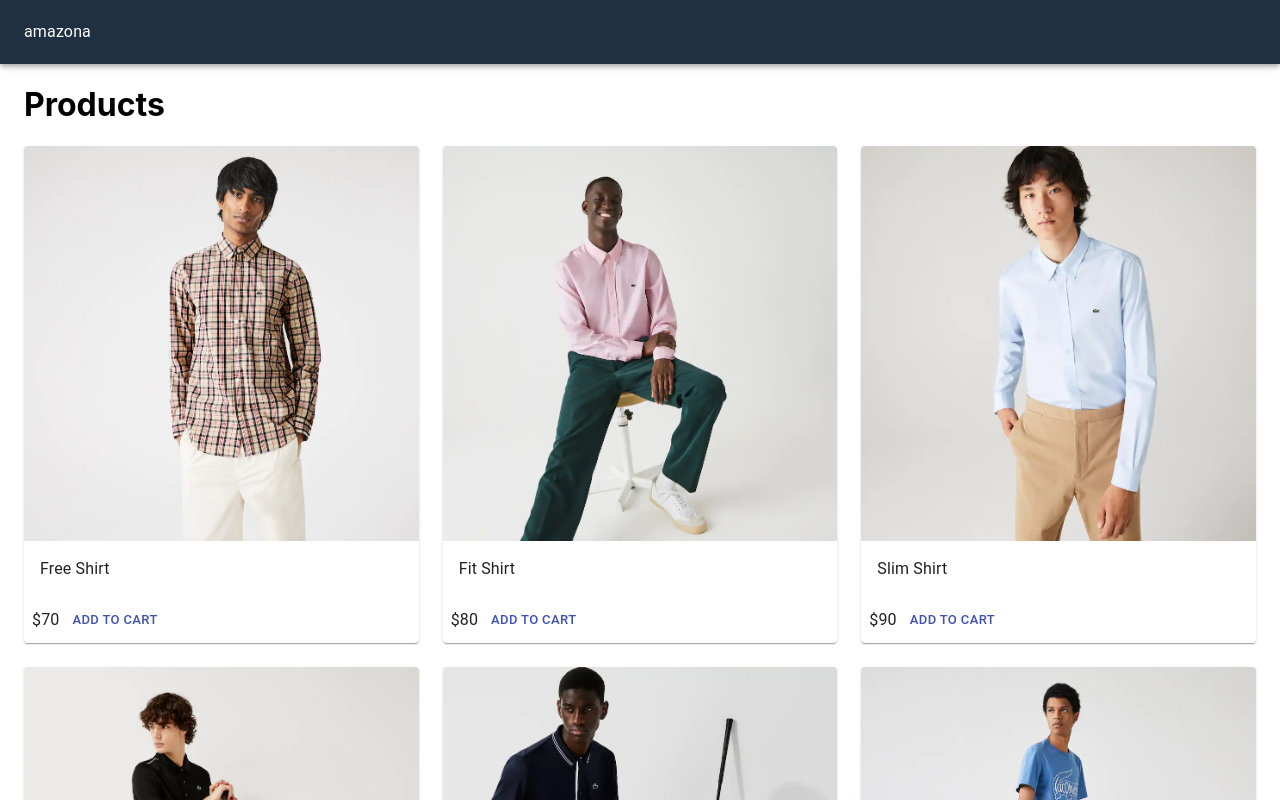
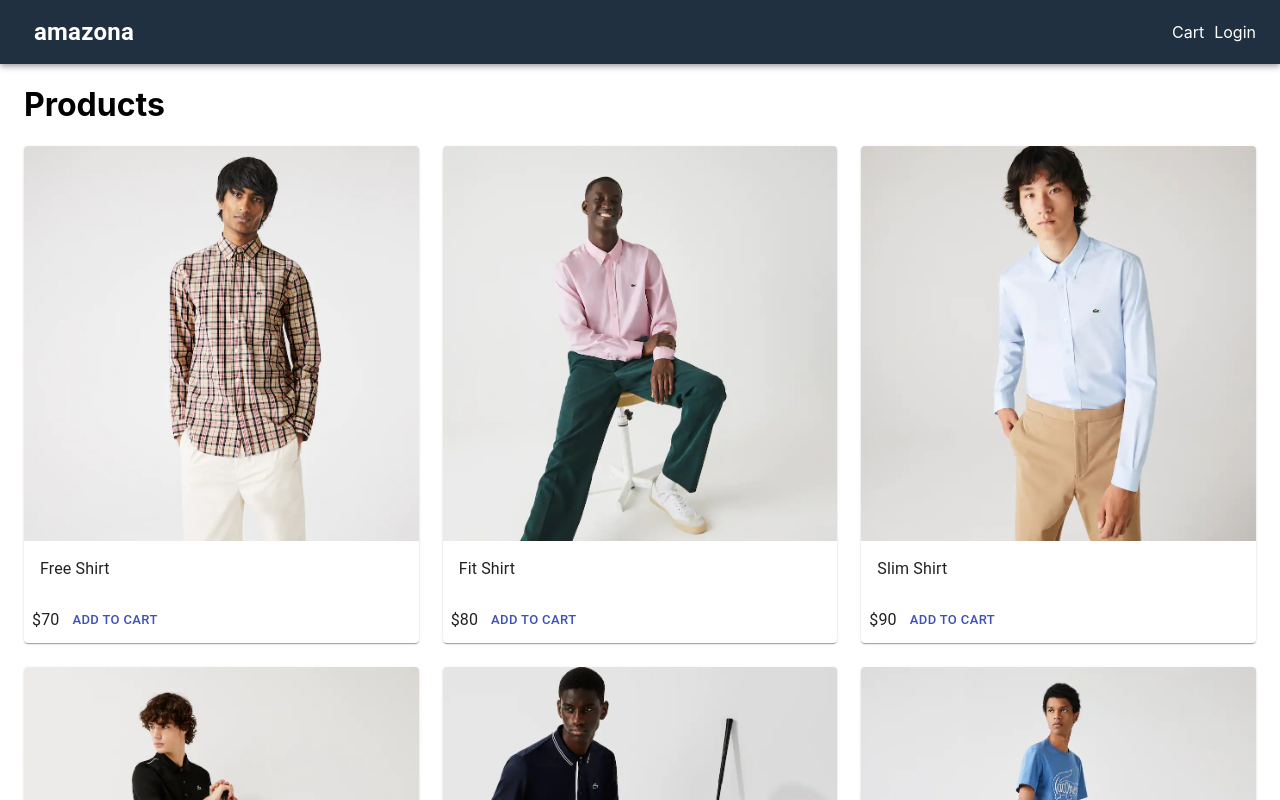
Before and after one commit to ComputerScientistAndrew/next-amazona, a Next.js app: page / in a window 1280 px wide. Shown: the top 800 px of the page. Built offline with nearby package versions, Linux system fonts and the light colour scheme.

Commit message:
Beginning product page

```diff
--- a/components/Layout.js
+++ b/components/Layout.js
@@ -1,6 +1,7 @@
 import React from 'react';
 import Head from 'next/head';
-import { AppBar, Container, Toolbar, Typography } from '@material-ui/core';
+import NextLink from 'next/link';
+import { AppBar, Container, Link, Toolbar, Typography } from '@material-ui/core';
 import useStyles from '../utils/styles';
 
 export default function Layout({ children }) {
@@ -12,7 +13,21 @@
             </Head>
             <AppBar className={classes.navbar} position="static">
                 <Toolbar>
-                    <Typography>amazona</Typography>
+                    <NextLink href="/" passHref>
+                        <Link>
+                            <Typography className={classes.brand}>amazona</Typography>
+                        </Link>
+                    </NextLink>
+                    <div className={classes.grow}>
+                    </div>
+                    <div>
+                        <NextLink href="/cart" passHref>
+                            <Link>Cart</Link>
+                        </NextLink>
+                        <NextLink href="/login" passHref>
+                            <Link>Login</Link>
+                        </NextLink>
+                    </div>
                 </Toolbar>
             </AppBar>
             <Container className={classes.main}>
--- a/pages/index.js
+++ b/pages/index.js
@@ -1,4 +1,5 @@
 import { Button, Card, CardActionArea, CardActions, CardContent, CardMedia, Grid, Typography } from '@material-ui/core'
+import NextLink from 'next/link'
 import Layout from '../components/Layout'
 import data from "../utils/data"
 
@@ -11,6 +12,7 @@
           {data.products.map((product) => (
             <Grid item md={4} key={product.name}>
               <Card>
+                <NextLink href={`/product/${product.slug}`} passHref>
                   <CardActionArea>
                     <CardMedia component="img" image={product.image} title={product.name}></CardMedia>
                     <CardContent>
@@ -19,6 +21,7 @@
                       </Typography>
                     </CardContent>
                   </CardActionArea>
+                </NextLink>
                 <CardActions>
                   <Typography>{`$${product.price}`}</Typography>
                   <Button size="small" color="primary">Add to cart</Button>
--- a/utils/styles.js
+++ b/utils/styles.js
@@ -13,6 +13,13 @@
     },
     footer: {
         textAlign: 'center'
+    },
+    brand: {
+        fontWeight: 'bold',
+        fontSize: '1.5rem'
+    },
+    grow: {
+        flexGrow: 1
     }
 })
 
```
Also changed, not shown: pages/product/[slug].js (added, +17 -0 lines). Lines whose indentation alone changed are shown as unchanged.
